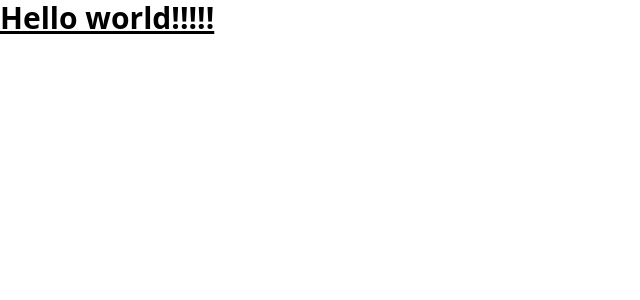
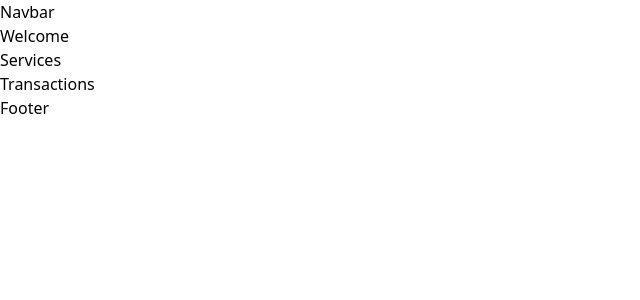
Before and after one commit to xMayble/yugo, a React (Vite) app in the folder client/: page / in a window 1280 px wide. Shown: the top 300 px of the page, without its empty margins (0-640 px from the left). Built offline with nearby package versions, Linux system fonts and the light colour scheme.

Commit message:
initializing the headings

```diff
--- a/client/src/App.jsx
+++ b/client/src/App.jsx
@@ -1,11 +1,17 @@
+import { Navbar, Welcome, Footer, Services, Transactions } from './elements';
+
 const App = () => {
   return (
-    <div className="App">
-      <h1 className="text-3xl font-bold underline">
-        Hello world!!!!!
-      </h1>
+    <div className="min-h-screen">
+      <div className="gradient-bg-welcome">
+        <Navbar />
+        <Welcome />
+      </div>
+        <Services />
+        <Transactions />
+        <Footer />
     </div>
-  )
+  );
 }
 
-export default App
+export default App;
```
Also changed, not shown: client/src/elements/index.js (+6 -6 lines).
